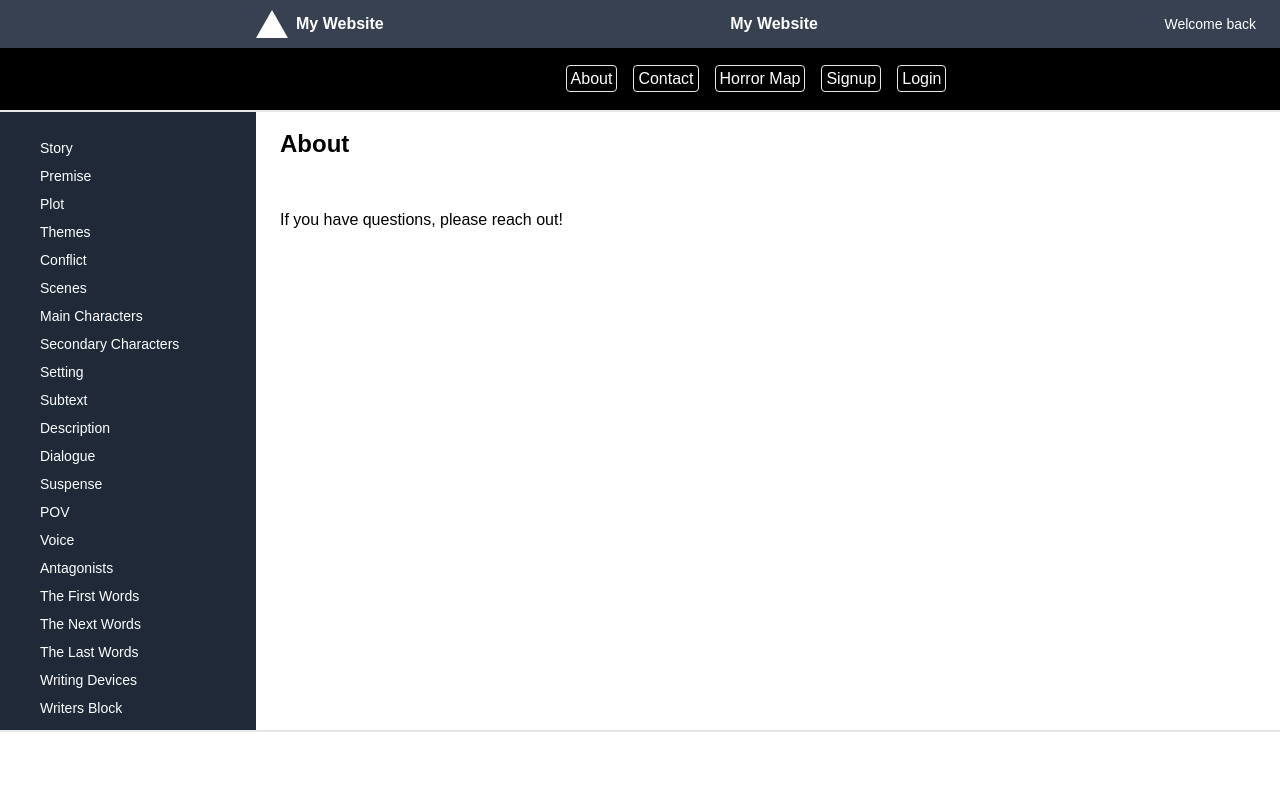
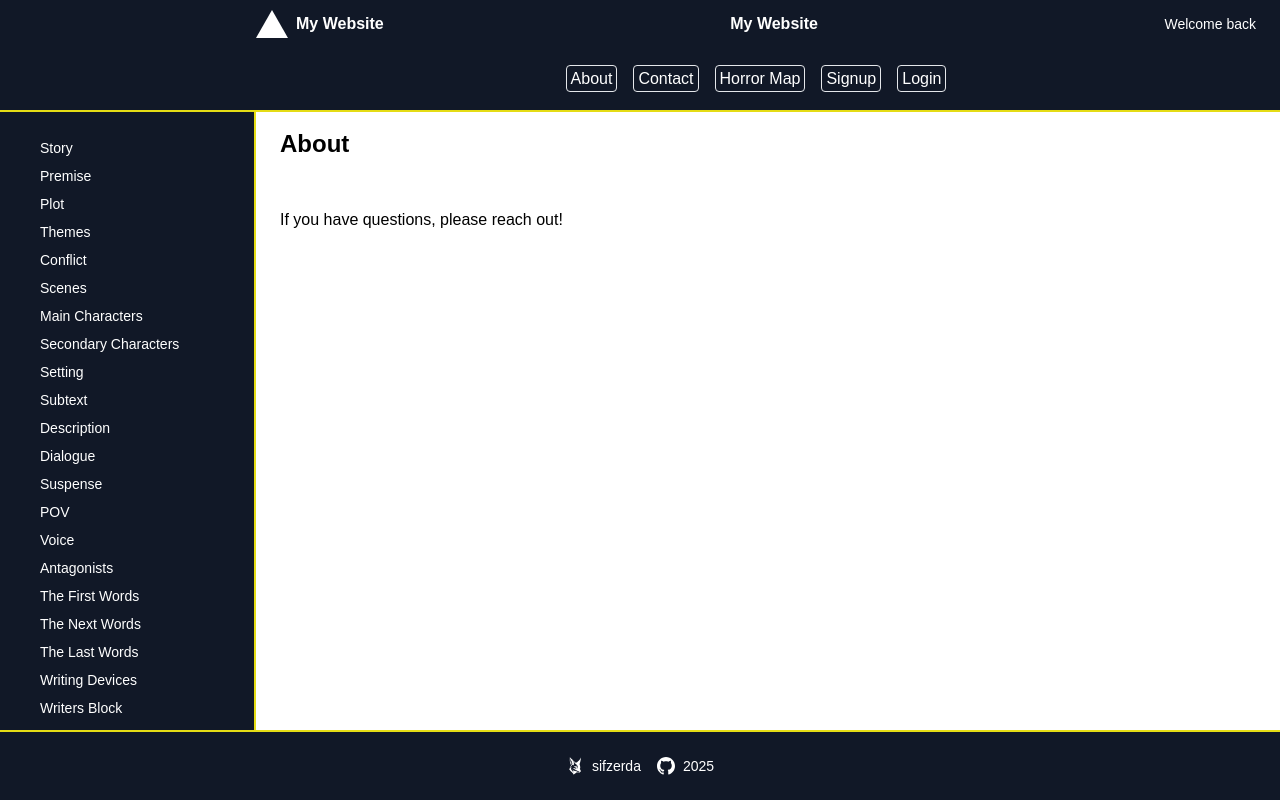
Before and after one commit to sifzerda/next-fiction, a Next.js app: page /about in a window 1280 px wide. Built offline with nearby package versions, Linux system fonts and the light colour scheme.

Commit message:
formatting

```diff
--- a/src/app/story/page.js
+++ b/src/app/story/page.js
@@ -9,7 +9,7 @@ function Story() {
     <Layout>
       {/* 1st Banner Box */}
       <div className="bg-transparent border border-white text-white rounded-t-md rounded-b-none px-6 pt-4 pb-4 w-full max-w-screen-xl mx-auto shadow">
-        <h1 className="font-amatic-sc text-xl font-semibold mb-2 text-center">Techniques</h1>
+        <h1 className="font-amatic-sc text-xl font-semibold mb-2 text-center">Story</h1>
 
         <blockquote className="text-sm italic mb-2">
           “It is a mistake to fancy that horror is associated inextricably with darkness, silence, and solitude.”
--- a/src/components/Footer.js
+++ b/src/components/Footer.js
@@ -2,7 +2,7 @@ import Image from "next/image";
 
 function Footer() {
   return (
-    <footer className="w-full fixed bottom-0 left-0 z-20 border-t-2 border-borderblue bg-white dark:bg-black text-sm text-gray-600 dark:text-gray-400">
+    <footer className="w-full fixed bottom-0 left-0 z-20 border-t-2 border-yellow bg-gray-900 text-sm text-gray-600">
       <div className="max-w-7xl mx-auto px-6 py-6 flex flex-col sm:flex-row justify-center items-center gap-4">
         <div className="flex flex-wrap justify-center items-center gap-4">
 
@@ -20,7 +20,7 @@ function Footer() {
               height={18}
               className="transition"
             />
-            <span className="transition group-hover:text-red-500">sifzerda</span>
+            <span className="transition group-hover:text-yellow">sifzerda</span>
           </a>
 
           {/* ================================================= */}
@@ -37,7 +37,7 @@ function Footer() {
               height={18}
               className="transition"
             />
-            <span className="transition group-hover:text-red-500">2025</span>
+            <span className="transition group-hover:text-yellow">2025</span>
           </a>
           {/* ================================================= */}
         </div>
--- a/src/components/Header.js
+++ b/src/components/Header.js
@@ -7,7 +7,7 @@ function Header() {
   return (
     <header
       role="banner"
-      className="w-full h-12 bg-gray-700 text-white px-6 flex items-center justify-between fixed top-0 left-0 z-40 sm:pl-64"
+      className="w-full h-12 bg-gray-900 text-white px-6 flex items-center justify-between fixed top-0 left-0 z-40 sm:pl-64"
     >
       <div className="flex items-center gap-2 h-full">
         <div className="relative h-full w-8">
--- a/src/components/Layout.js
+++ b/src/components/Layout.js
@@ -6,7 +6,7 @@ import Footer from './Footer';
 
 function Layout({ children }) {
   return (
-    <div className="min-h-screen bg-white dark:bg-black text-black dark:text-white flex flex-col">
+    <div className="min-h-screen bg-white text-black flex flex-col">
       <Header />
       <Navigation />
 
--- a/src/components/Navigation.js
+++ b/src/components/Navigation.js
@@ -41,7 +41,7 @@ function Navigation() {
   return (
     <nav
       role="navigation"
-      className="fixed top-12 left-0 w-full h-16 z-30 bg-black text-white px-6 sm:pl-64 border-b-2 border-borderblue"
+      className="fixed top-12 left-0 w-full h-16 z-30 bg-gray-900 text-white px-6 sm:pl-64 border-b-2 border-yellow"
     >
       <ul className="flex flex-wrap justify-center items-center h-full space-x-0">
         {links.map(({ href, label, onClick }) => (
--- a/src/components/Sidebar.js
+++ b/src/components/Sidebar.js
@@ -39,14 +39,14 @@ function Sidebar() {
   return (
     <aside
       role="complementary"
-      className="w-full bg-gray-800 text-white p-4 z-10 flex flex-col items-center gap-4 sm:w-64 sm:h-screen sm:fixed sm:top-0 sm:left-0 sm:items-start sm:pt-28">
+      className="w-full bg-gray-900 text-white p-4 z-10 flex flex-col items-center gap-4 sm:w-64 sm:h-screen sm:fixed sm:top-0 sm:left-0 sm:items-start sm:pt-28 sm:border-r-2 sm:border-yellow">
       <nav className="w-full">
         <ul className="flex flex-col items-center gap-1 sm:items-start sm:pl-6 sm:mt-6">
           {links.map(({ href, label }) => (
             <li key={href}>
               <Link
                 href={href}
-                className={`text-sm hover:text-gray-400 ${pathname === href ? 'underline font-semibold' : ''}`}>
+                className={`text-sm hover:text-yellow ${pathname === href ? 'underline font-semibold' : ''}`}>
                 {label}
               </Link>
             </li>
```
